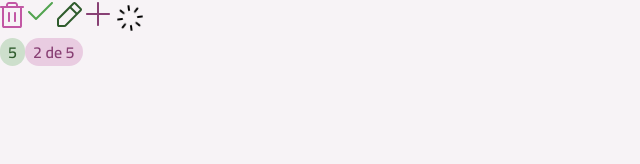
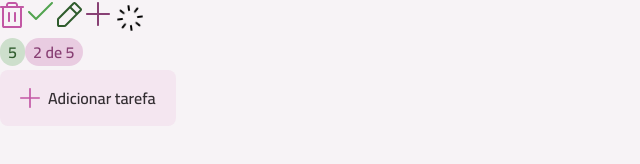
Before and after one commit to francelinom/todo-react, a React (Vite) app: page / in a window 1280 px wide. Shown: the part 174-338 px from the top of the page, without its empty margins (0-640 px from the left). Built offline with nearby package versions, Linux system fonts and the light colour scheme.

Commit message:
feat: add component button

```diff
--- a/src/App.tsx
+++ b/src/App.tsx
@@ -4,6 +4,7 @@
 import SpinnerIcon from "./assets/icons/spinner.svg?react";
 import TrashIcon from "./assets/icons/trash.svg?react";
 import Badge from "./components/badge";
+import Button from "./components/button";
 import Icon from "./components/icon";
 import Text from "./components/Text";
 
@@ -41,6 +42,10 @@
         <Badge variant="primary">5</Badge>
         <Badge variant="secondary">2 de 5</Badge>
       </div>
+
+      <div>
+        <Button icon={PlusIcon}>Adicionar tarefa</Button>
+      </div>
     </div>
   )
 }
--- /dev/null
+++ b/src/components/button.tsx
@@ -0,0 +1,85 @@
+import { cva, type VariantProps } from "class-variance-authority";
+import React from 'react'
+
+import Icon from './icon'
+import Text from "./Text";
+
+export const buttonVariants = cva(
+    `
+    flex items-center justify-center cursor-pointer
+    transition rounded-lg group gap-2
+  `,
+    {
+        variants: {
+            variant: {
+                primary: "bg-gray-200 hover:bg-pink-light",
+            },
+            size: {
+                md: "h-14 py-4 px-5",
+            },
+            disabled: {
+                true: "opacity-50 pointer-events-none",
+            },
+        },
+        defaultVariants: {
+            variant: "primary",
+            size: "md",
+            disabled: false,
+        },
+    }
+);
+
+export const buttonTextVariants = cva("", {
+    variants: {
+        variant: {
+            primary: "text-gray-400",
+        },
+    },
+    defaultVariants: {
+        variant: "primary",
+    },
+});
+
+export const buttonIconVariants = cva("transition", {
+    variants: {
+        variant: {
+            primary: "fill-pink-base",
+        },
+        size: {
+            md: "w-5 h5",
+        }
+    },
+    defaultVariants: {
+        variant: "primary",
+        size: "md",
+    },
+});
+
+interface ButtonProps
+    extends Omit<React.ComponentProps<"button">, "size" | "disabled">,
+    VariantProps<typeof buttonVariants> {
+    icon?: React.ComponentProps<typeof Icon>["svg"];
+}
+
+
+export default function Button({
+    variant,
+    size,
+    disabled,
+    className,
+    children,
+    icon: IconComponent,
+    ...props
+}: ButtonProps) {
+    return (
+        <button {...props} className={buttonVariants({ variant, size, disabled, className })}>
+            {IconComponent && (
+                <Icon
+                    svg={IconComponent}
+                    className={buttonIconVariants({ variant, size })}
+                />
+            )}
+            <Text variant="body-md-bold" className={buttonTextVariants({ variant })}>{children}</Text>
+        </button>
+    );
+}
```
